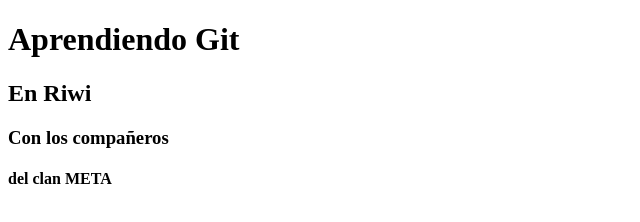
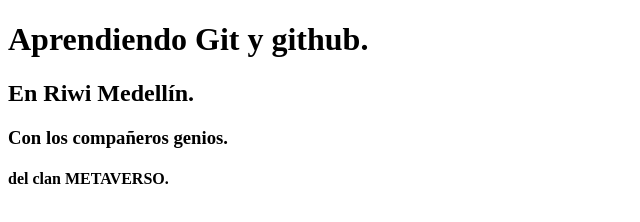
Before and after one commit to dasanzmo/git_meta, a plain HTML site: page 02 - Ramas/index.html in a window 1280 px wide. Shown: the whole page, without its empty margins (0-640 px from the left). Drawn offline with Linux system fonts and the light colour scheme.

Commit message:
Modificando los títulos

```diff
--- a/02 - Ramas/index.html
+++ b/02 - Ramas/index.html
@@ -7,10 +7,10 @@
 </head>
 <body>
 
-    <h1>Aprendiendo Git</h1>
-    <h2>En Riwi</h2>
-    <h3>Con los compañeros</h3>
-    <h4>del clan META</h4>
+    <h1>Aprendiendo Git y github.</h1>
+    <h2>En Riwi Medellín.</h2>
+    <h3>Con los compañeros genios.</h3>
+    <h4>del clan METAVERSO.</h4>
 
 </body>
 </html>
```
